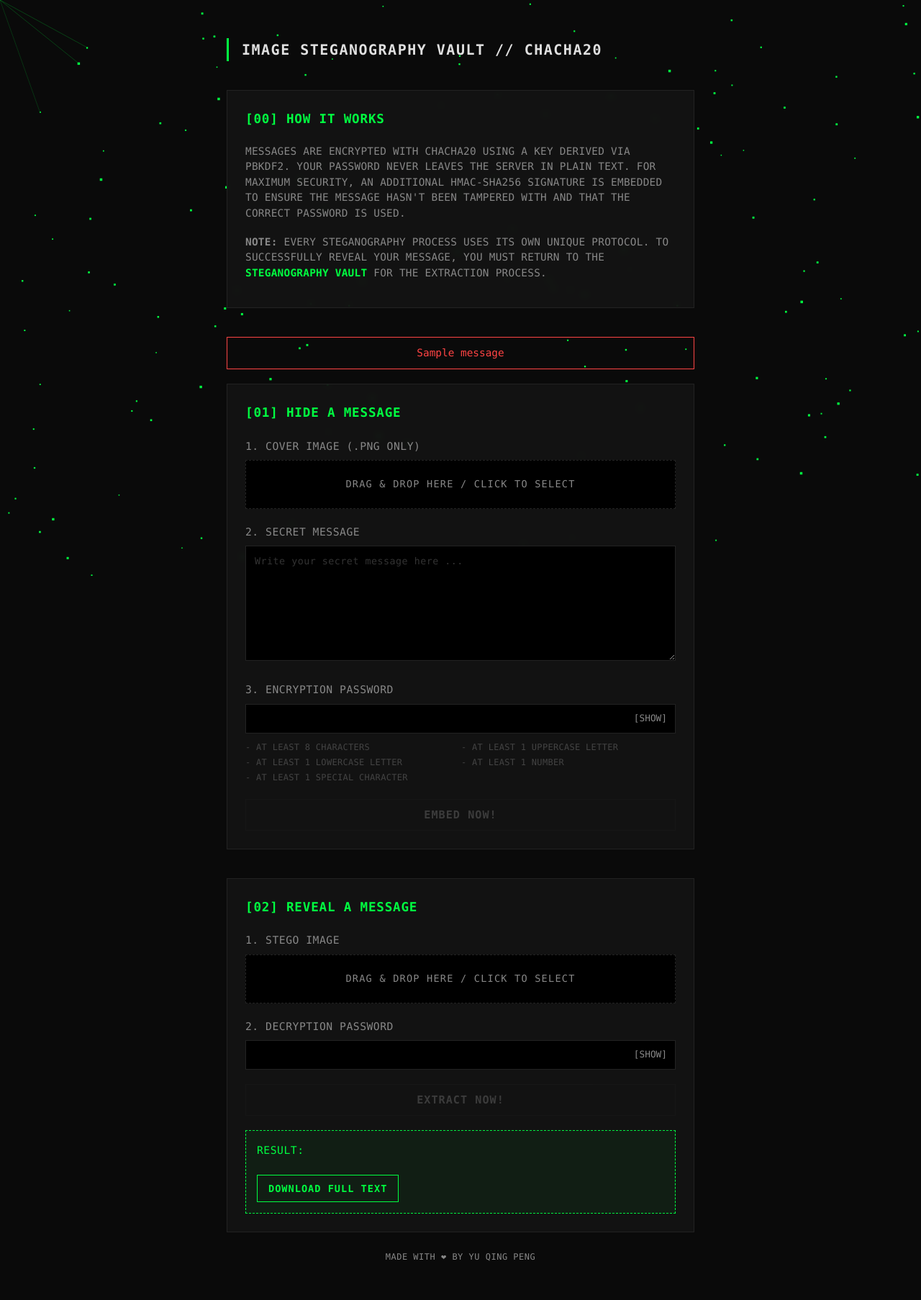
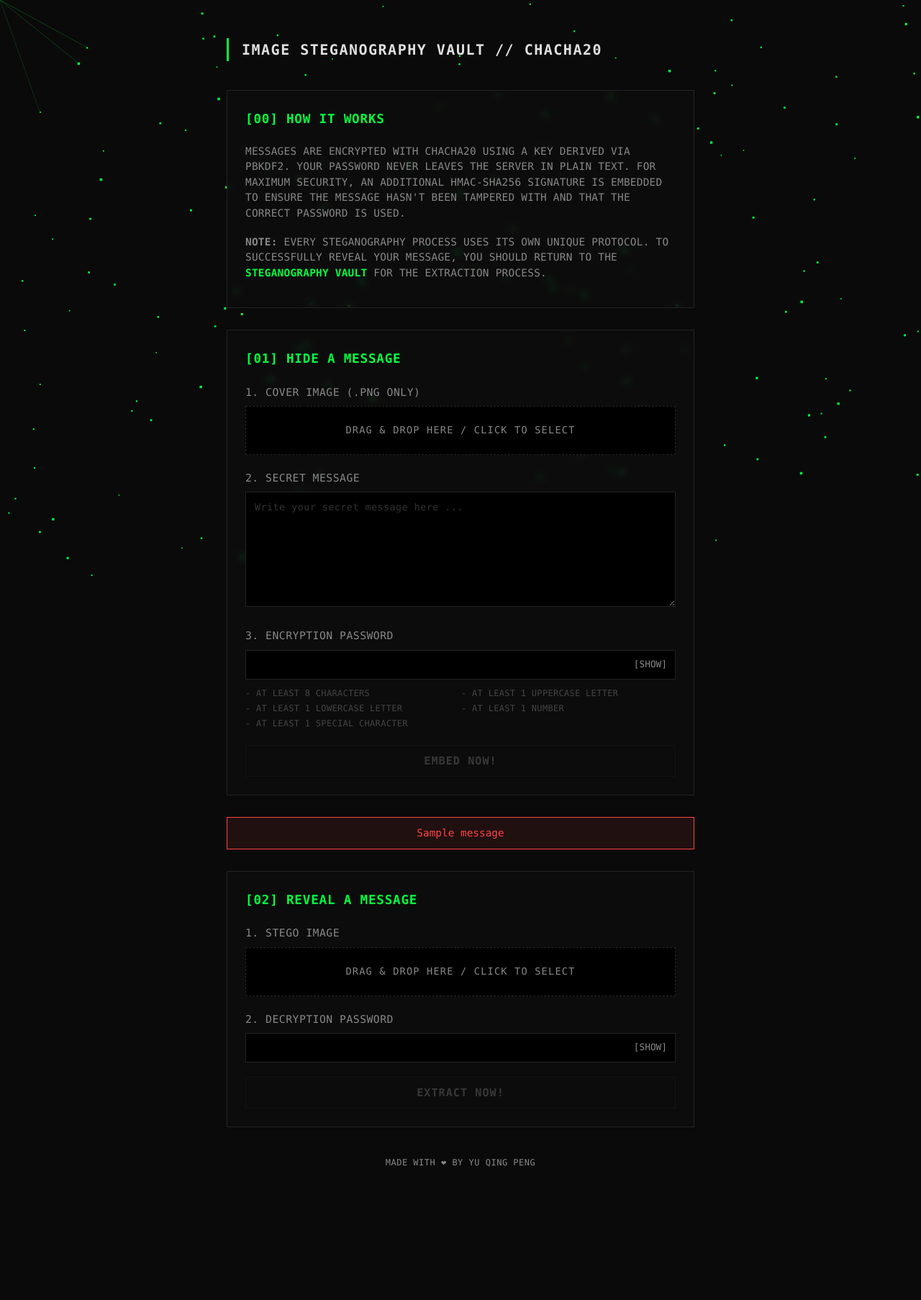
Before and after one commit to yuzpopz/stego-vault, a Flask app: template templates/index.html in a window 1280 px wide. Shown: the whole page at 72% size. After the commit the page ends 1621 px from the top, so only its background shows below. Run offline with Flask 3, Linux system fonts and the light colour scheme; the template is opened without the code that fills it: most values are stand-ins (such as "Sample title", 1, 10 or a date in 2020); one stand-in notice (Sample message) is shown.

Commit message:
enhanced features

```diff
--- a/app.py
+++ b/app.py
@@ -7,9 +7,9 @@ from Crypto.Cipher import ChaCha20
 from PIL import Image
 import io
 
-app = Flask(__name__, static_url_path='', static_folder='.')
+app = Flask(__name__, static_url_path="", static_folder=".")
 app.secret_key = os.environ.get("SECRET_KEY", "fallback-low-security-key")
-UPLOAD_FOLDER = 'uploads'
+UPLOAD_FOLDER = "uploads"
 os.makedirs(UPLOAD_FOLDER, exist_ok=True)
 
 # --- CORE ENCRYPTION/DECRYPTION LOGIC ---
@@ -40,16 +40,17 @@ def embed_msg_logic(img_file, msg, password_str):
 
     # Fisher-Yates Shuffle PRNG
     prng = ChaCha20.new(key=key, nonce=nonce)
+
     def prng_gen_func():
         while True:
             block = prng.encrypt(b"\x00" * 1024)
             for i in range(0, len(block), 4):
-                yield int.from_bytes(block[i:i+4], "little")
+                yield int.from_bytes(block[i : i + 4], "little")
 
     gen = prng_gen_func()
     indices = list(range(512, total_pixels))
-    for i in range(len(indices)-1, 0, -1):
-        j = next(gen) % (i+1)
+    for i in range(len(indices) - 1, 0, -1):
+        j = next(gen) % (i + 1)
         indices[i], indices[j] = indices[j], indices[i]
 
     # Store Ciphertext bits
@@ -61,9 +62,10 @@ def embed_msg_logic(img_file, msg, password_str):
 
     out_img = Image.fromarray(np.clip(flat.reshape(h, w, 3), 0, 255).astype(np.uint8))
     img_io = io.BytesIO()
-    out_img.save(img_io, 'PNG')
+    out_img.save(img_io, "PNG")
     img_io.seek(0)
     return img_io
+
 
 def extract_msg_logic(img_file, password_str):
     password = password_str.encode()
@@ -72,54 +74,75 @@ def extract_msg_logic(img_file, password_str):
 
     # Extract Header + MAC
     extracted_bits = [flat[i][2] & 1 for i in range(512)]
-    extracted_bytes = bytearray(int("".join(map(str, extracted_bits[i:i+8])), 2) for i in range(0, 512, 8))
+    extracted_bytes = bytearray(
+        int("".join(map(str, extracted_bits[i : i + 8])), 2) for i in range(0, 512, 8)
+    )
 
     msg_len = int.from_bytes(extracted_bytes[:4], "little")
-    salt, nonce, stored_mac = extracted_bytes[4:20], extracted_bytes[20:32], extracted_bytes[32:64]
+    salt, nonce, stored_mac = (
+        extracted_bytes[4:20],
+        extracted_bytes[20:32],
+        extracted_bytes[32:64],
+    )
 
     key = hashlib.pbkdf2_hmac("sha256", password, salt, 200_000, dklen=32)
 
     # Reconstruct Shuffle
     prng = ChaCha20.new(key=key, nonce=nonce)
+
     def prng_gen_func():
         while True:
             block = prng.encrypt(b"\x00" * 1024)
             for i in range(0, len(block), 4):
-                yield int.from_bytes(block[i:i+4], "little")
+                yield int.from_bytes(block[i : i + 4], "little")
 
     gen = prng_gen_func()
     indices = list(range(512, len(flat)))
-    for i in range(len(indices)-1, 0, -1):
-        j = next(gen) % (i+1)
+    for i in range(len(indices) - 1, 0, -1):
+        j = next(gen) % (i + 1)
         indices[i], indices[j] = indices[j], indices[i]
 
     # Extract Ciphertext bits
     cipher_bits = [flat[indices[i]][indices[i] % 3] & 1 for i in range(msg_len * 8)]
-    ciphertext = bytearray(int("".join(map(str, cipher_bits[i:i+8])), 2) for i in range(0, len(cipher_bits), 8))
+    ciphertext = bytearray(
+        int("".join(map(str, cipher_bits[i : i + 8])), 2)
+        for i in range(0, len(cipher_bits), 8)
+    )
 
     # Verify HMAC
-    if not hmac.compare_digest(hmac.new(key, extracted_bytes[:32] + ciphertext, hashlib.sha256).digest(), bytes(stored_mac)):
+    if not hmac.compare_digest(
+        hmac.new(key, extracted_bytes[:32] + ciphertext, hashlib.sha256).digest(),
+        bytes(stored_mac),
+    ):
         raise ValueError("Integrity check failed: Wrong password or tampered image.")
 
     return ChaCha20.new(key=key, nonce=nonce).decrypt(ciphertext)
 
+
 # --- ROUTES ---
+@app.route("/")
+def index():
+    return render_template("index.html")
 
-@app.route('/')
-def index():
-    return render_template('index.html')
 
-@app.route('/embed', methods=['POST'])
+@app.route("/embed", methods=["POST"])
 def embed():
     try:
-        file = request.files['image']
-        msg = request.form['message'].encode()
-        pwd = request.form['password']
+        file = request.files["image"]
+        original_fname = os.path.splitext(file.filename)[0]
+        msg = request.form["message"].encode()
+        pwd = request.form["password"]
         result_img = embed_msg_logic(file, msg, pwd)
-        return send_file(result_img, mimetype='image/png', as_attachment=True, download_name='stego_image.png')
+        return send_file(
+            result_img,
+            mimetype="image/png",
+            as_attachment=True,
+            download_name="stego_image.png",
+        )
     except Exception as e:
         # Return JSON error and a 400 status code so JavaScript catches it
         return jsonify({"error": str(e)}), 400
+
 
 @app.route('/extract', methods=['POST'])
 def extract():
@@ -127,10 +150,11 @@ def extract():
         file = request.files['image']
         pwd = request.form['password']
         decrypted_msg = extract_msg_logic(file, pwd)
-        return render_template('index.html', decrypted_text=decrypted_msg.decode())
+        # Return JSON instead of render_template to prevent page reload
+        return jsonify({"decrypted_text": decrypted_msg.decode()})
     except Exception as e:
-        flash(f"Error: {str(e)}")
-        return render_template('index.html')
+        return jsonify({"error": str(e)}), 400
 
-if __name__ == '__main__':
+
+if __name__ == "__main__":
     app.run(debug=True)
--- a/style.css
+++ b/style.css
@@ -41,10 +41,12 @@ html {
 
 /* The draggable handle */
 ::-webkit-scrollbar-thumb {
-    background: #222; /* Matches your border color */
+    background: #222;
+    /* Matches your border color */
     border-radius: 0px;
     border: 1px solid var(--accent);
-    box-shadow: 0 0 5px var(--accent); /* Neon glow effect */
+    box-shadow: 0 0 5px var(--accent);
+    /* Neon glow effect */
 }
 
 ::-webkit-scrollbar-thumb:hover {
@@ -75,10 +77,10 @@ h1 {
     /*background: var(--surface)*/
     border: 1px solid var(--border);
     padding: 25px;
-    margin-bottom: 40px;
+    margin-bottom: 30px;
     position: relative;
     transition: border-color 0.25s ease-out;
-    background: rgba(20, 20, 20, 0.85);
+    background: rgba(20, 20, 20, 0.3);
     backdrop-filter: blur(5px);
 }
 
@@ -113,7 +115,10 @@ label {
     text-transform: uppercase;
 }
 
-input[type="file"], textarea, input[type="password"], input[type="text"] {
+input[type="file"],
+textarea,
+input[type="password"],
+input[type="text"] {
     width: 100%;
     background: #000;
     border: 1px solid var(--border);
@@ -138,11 +143,14 @@ textarea::-webkit-scrollbar {
     display: none;
 }
 
-input:focus, textarea:focus {
+input:focus,
+textarea:focus {
     border-color: var(--accent);
 }
 
-.password-container { position: relative; }
+.password-container {
+    position: relative;
+}
 
 .toggle-btn {
     position: absolute;
@@ -165,9 +173,21 @@ input:focus, textarea:focus {
 }
 
 @media (max-width: 768px) {
-    h1 { line-height: 1.4; }
-    .requirements { grid-template-columns: 1fr; }
-    .section p { line-height: 1.65; }
+    h1 {
+        line-height: 1.4;
+    }
+
+    .requirements {
+        grid-template-columns: 1fr;
+    }
+
+    .section p {
+        line-height: 1.65;
+    }
+
+    input[type="password"] {
+        letter-spacing: 1px;
+    }
 }
 
 .mobile-only {
@@ -179,12 +199,27 @@ input:focus, textarea:focus {
         display: block;
         content: "";
     }
+
+    .download-btn {
+        width: 100%; /* Stack buttons on very small screens */
+    }
 }
 
-.invalid { color: #444; }
-.valid { color: var(--accent); }
-.valid::before { content: "> "; }
-.invalid::before { content: "- "; }
+.invalid {
+    color: #444;
+}
+
+.valid {
+    color: var(--accent);
+}
+
+.valid::before {
+    content: "> ";
+}
+
+.invalid::before {
+    content: "- ";
+}
 
 button {
     background: transparent;
@@ -217,18 +252,24 @@ button:disabled {
 .alert {
     border: 1px solid var(--error);
     color: var(--error);
+    background: rgba(91, 34, 34, 0.3);
+    backdrop-filter: blur(5px);
     padding: 10px;
     font-size: 0.9rem;
-    margin-bottom: 20px;
+    margin-bottom: 30px;
     text-align: center;
 }
 
 .result-box {
     margin-top: 20px;
-    padding: 15px;
+    padding: 20px;
     border: 1px dashed var(--accent);
     background: rgba(0, 255, 65, 0.05);
     font-size: 0.85rem;
+}
+
+.result-box div[style*="display: flex"] {
+    margin-top: 0px;
 }
 
 .file-drop {
@@ -245,10 +286,26 @@ button:disabled {
     text-transform: uppercase;
 }
 
-.file-drop:hover { border-color: var(--accent); color: var(--accent); }
-.file-drop.dragover { border-color: var(--accent); background: rgba(0, 255, 65, 0.05); color: var(--accent); }
-.file-drop.selected { border-color: var(--accent); color: var(--accent); }
-.file-drop.invalid { border-color: var(--error); color: var(--error); }
+.file-drop:hover {
+    border-color: var(--accent);
+    color: var(--accent);
+}
+
+.file-drop.dragover {
+    border-color: var(--accent);
+    background: rgba(0, 255, 65, 0.05);
+    color: var(--accent);
+}
+
+.file-drop.selected {
+    border-color: var(--accent);
+    color: var(--accent);
+}
+
+.file-drop.invalid {
+    border-color: var(--error);
+    color: var(--error);
+}
 
 #loading-overlay {
     display: none;
@@ -293,13 +350,23 @@ button:disabled {
 }
 
 @keyframes loading-scan {
-    0% { left: -40%; }
-    100% { left: 110%; }
+    0% {
+        left: -40%;
+    }
+
+    100% {
+        left: 110%;
+    }
 }
 
 @media (hover: none) and (pointer: coarse) {
-    .loader-text { font-size: 1rem; }
-    .loader-bar { width: 80%; }
+    .loader-text {
+        font-size: 1rem;
+    }
+
+    .loader-bar {
+        width: 60%;
+    }
 }
 
 .download-btn {
@@ -318,18 +385,26 @@ button:disabled {
     margin-top: 10px;
 }
 
-.download-btn:hover { background: var(--accent); color: #000; }
-::placeholder { color: #333; }
+.download-btn:hover {
+    background: var(--accent);
+    color: #000;
+}
+
+::placeholder {
+    color: #333;
+}
 
 .footer {
     text-align: center;
     font-size: 0.75rem;
     color: var(--text-dim);
-    margin-top: -15px;
-    margin-bottom: 10px;
     letter-spacing: 0.5px;
+    margin-bottom: -40px;
+    border-radius: 5px;
     text-transform: uppercase;
     transition: color 0.25s ease;
+    backdrop-filter: blur(3px);
+    padding: 10px 0px 30px;
 }
 
 .footer:hover {
@@ -342,7 +417,9 @@ button:disabled {
     left: 0;
     width: 100%;
     height: 100%;
-    z-index: -1; /* Keep it behind all content */
+    z-index: -1;
+    /* Keep it behind all content */
     background: var(--bg);
-    pointer-events: none; /* Allows mouse clicks to pass through to the form */
+    pointer-events: none;
+    /* Allows mouse clicks to pass through to the form */
 }
--- a/templates/index.html
+++ b/templates/index.html
@@ -1,13 +1,17 @@
 <!DOCTYPE html>
 <html lang="en">
+
 <head>
     <meta charset="UTF-8">
     <meta name="viewport" content="width=device-width, initial-scale=1.0">
     <title>Steganography Vault</title>
     <link rel="stylesheet" href="style.css">
-    <link rel="icon" href="images/iconn.png" type="image/png">
+    <link rel="icon" href="images/iconn.png" type="image/png" media="(prefers-color-scheme: dark)">
+    <link rel="icon" href="images/iconn_light.png" type="image/png" media="(prefers-color-scheme: light)">
     <link rel="apple-touch-icon" href="images/icon180.png">
+    <link rel="manifest" href="manifest.json">
 </head>
+
 <body>
 
     <canvas id="canvas-bg"></canvas>
@@ -30,20 +34,10 @@
             </p>
             <p style="margin-top: 18px">
                 <strong>NOTE:</strong> Every steganography process uses its own unique protocol.
-            To successfully reveal your message, you must return to the
+                To successfully reveal your message, you should return to the
                 <strong style="color: #00ff41">Steganography Vault</strong> for the extraction process.
             </p>
         </div>
-
-    <div id="error-container"></div>
-
-    {% with messages = get_flashed_messages() %}
-      {% if messages %}
-        {% for message in messages %}
-          <div class="alert">{{ message }}</div>
-        {% endfor %}
-      {% endif %}
-    {% endwith %}
 
         <div class="section">
             <h2>[01] HIDE A MESSAGE</h2>
@@ -75,12 +69,22 @@
             </form>
         </div>
 
+        <div id="error-container"></div>
+
+        {% with messages = get_flashed_messages() %}
+        {% if messages %}
+        {% for message in messages %}
+        <div class="alert">{{ message }}</div>
+        {% endfor %}
+        {% endif %}
+        {% endwith %}
+
         <div class="section">
             <h2>[02] REVEAL A MESSAGE</h2>
             <form action="/extract" method="post" enctype="multipart/form-data">
                 <label>1. Stego Image</label>
                 <div class="file-drop" data-input="extract-image">
-                <span class="file-text">DRAG & DROP HERE / CLICK TO SELECT</span>
+                    <span class="file-text">DRAG & DROP HERE / <br class="mobile-only">CLICK TO SELECT</span>
                 </div>
                 <input type="file" id="extract-image" name="image" accept="image/png" required hidden>
 
@@ -93,18 +97,6 @@
                 <button type="submit" id="extract-btn" disabled>Extract Now!</button>
             </form>
 
-        {% if decrypted_text %}
-            <div class="result-box">
-                <label style="color: var(--accent);">Result:</label>
-                <div id="short-result" style="margin-bottom: 12px;"></div>
-                <button id="download-btn" class="download-btn">Download Full Text</button>
-            </div>
-
-            <script>
-                // Passing Flask variable to JS
-                window.decryptedText = {{ decrypted_text|tojson }};
-            </script>
-        {% endif %}
         </div>
 
         <div class="footer">Made with ❤︎ by Yu Qing Peng</div>
@@ -112,4 +104,5 @@
 
     <script src="script.js"></script>
 </body>
+
 </html>
```
Also changed, not shown: script.js (+96 -19 lines), images/icon180.png, images/icon192.png (added), images/icon512.png (added), images/iconn_light.png (added), manifest.json (added), 1 other file. Lines whose indentation alone changed are shown as unchanged.
